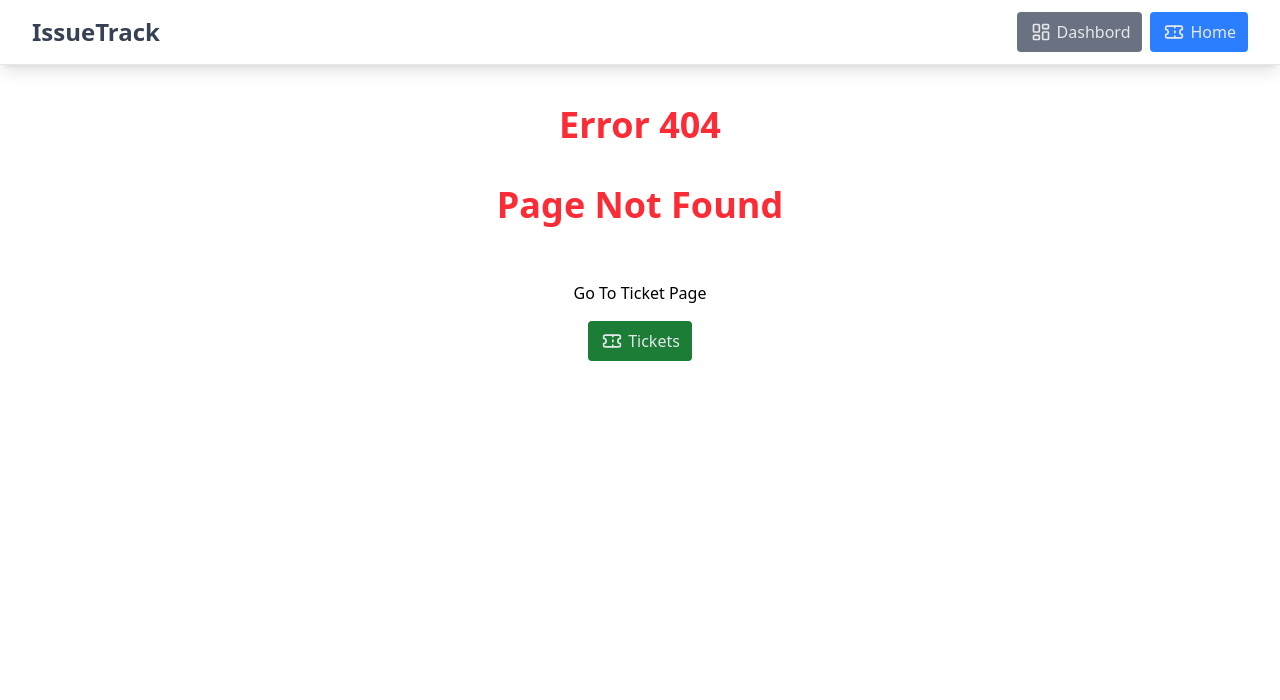
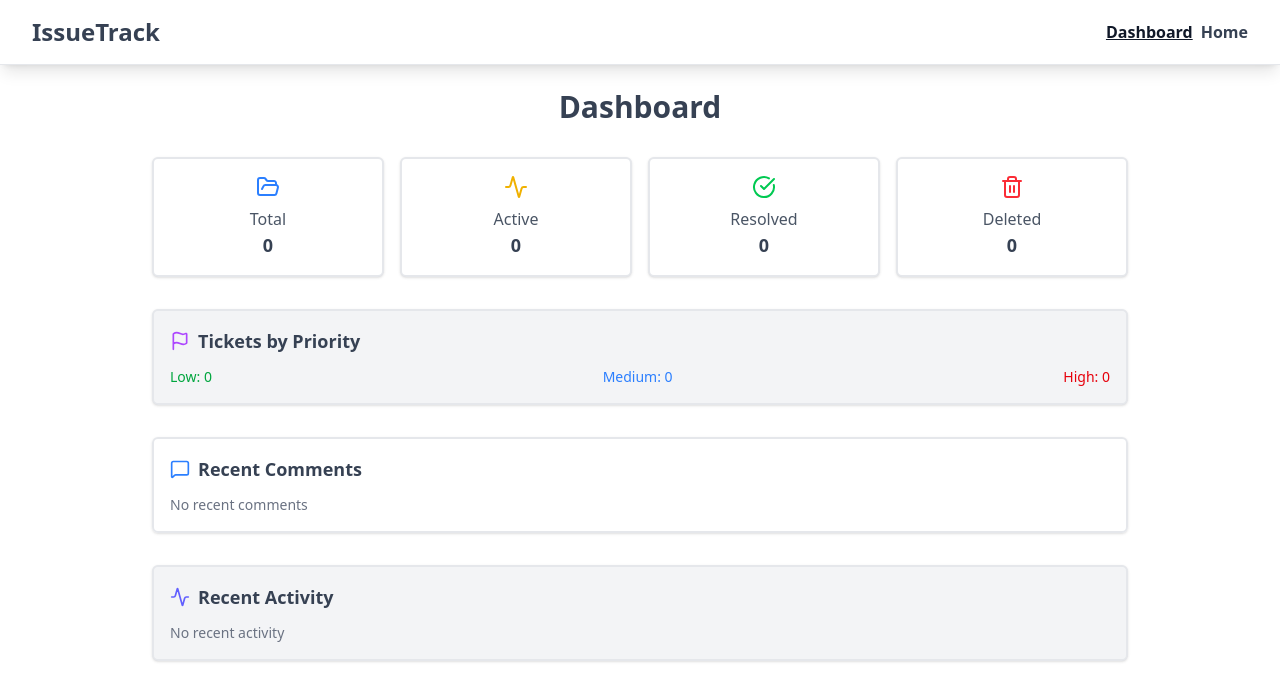
Before and after one commit to SyntaxByGulshan/ticketManager, a React (Vite) app: page /dashboard in a window 1280 px wide. Before the commit this address had no page. Shown: the top 700 px of the page. Built offline with nearby package versions, Linux system fonts and the light colour scheme.

Commit message:
update09

```diff
--- a/src/PageRouting.tsx
+++ b/src/PageRouting.tsx
@@ -2,7 +2,7 @@ import { BrowserRouter,Routes,Route } from 'react-router-dom'
 import PageLayout from './PageLayout'
 import TicketDetailsPage from './pages/TicketDetailsPage'
 import App from './App'
-import DashbordPage from './pages/DashboardPage'
+import DashboardPage from './pages/DashboardPage'
 import DefaultPage from './pages/DefaultPage'
 export default function PageRouting() {
   return (
@@ -12,7 +12,7 @@ export default function PageRouting() {
        <Route path='' element={<PageLayout/>}>
        <Route path='' element={<App/>}/>
        <Route path='/ticket/:id' element={<TicketDetailsPage/>}/>
-       <Route path='/report' element={<DashbordPage/>}/>
+       <Route path='/dashboard' element={<DashboardPage/>}/>
        <Route path='*' element={<DefaultPage/>}/>
        </Route>
       </Routes>
--- a/src/components/Header.tsx
+++ b/src/components/Header.tsx
@@ -1,6 +1,5 @@
+import { NavLink, useNavigate } from "react-router-dom";
 
-import { useNavigate } from "react-router-dom";
-import {Ticket ,LayoutDashboard} from 'lucide-react'
 const Header = () => {
   const navigate = useNavigate();
 
@@ -15,27 +14,21 @@ const Header = () => {
               </h1>
             </div>
           </div>
-          <div className="space-x-2 flex items-center">
-            <button
-              onClick={() => navigate("report")}
-              className="bg-gray-500 text-gray-200 px-2 py-1 md:px-3 md:py-2 rounded hover:bg-gray-600 "
-            >
-             <div className="flex items-center gap-1">
-              <span><LayoutDashboard  className="h-5 m-2 md:m-0"/></span>
-              <span className="hidden md:flex"> Dashbord</span>
-             </div>
-            </button>
-            <button
-            onClick={()=>{
-              navigate('')
-            }}
-            className="bg-blue-500 text-gray-200 px-2 py-1 md:px-3 md:py-2 rounded hover:bg-blue-600  " >
-               <div className="flex items-center gap-1">
-                   <Ticket className='h-5 m-2 md:m-0' />
-                <span className="hidden md:flex">Home</span>
-               </div>
-            </button>
+          {/* nav section */}
+          <div>
+            <nav className="space-x-2 flex items-center font-bold">
+              <NavLink to="/dashboard" className={({isActive})=>isActive?'text-gray-900  underline ':' text-gray-700'} >
+                Dashboard
+              </NavLink>
+            {/* home button */}
+            <NavLink to="" className={({isActive})=>isActive?'text-gray-900 underline ':'text-gray-700'}>
+              Home
+            </NavLink>
+
+            </nav>
           </div>
+          {/* ticket appared formet */}
+
         </div>
       </div>
     </header>
--- a/src/components/TicketComments.tsx
+++ b/src/components/ticket/TicketComments.tsx
@@ -1,5 +1,5 @@
 
-import type TicketType from '../types/types'
+import type TicketType from '../../types/types'
 interface TicketDetailsProps{
     ticket:TicketType
 }
--- a/src/components/TicketDetails.tsx
+++ b/src/components/ticket/TicketDetails.tsx
@@ -1,4 +1,4 @@
-import type TicketType from "../types/types"
+import type TicketType from "../../types/types"
 
 interface TicketDetailsProps{
     ticket:TicketType
--- a/src/pages/DashboardPage.tsx
+++ b/src/pages/DashboardPage.tsx
@@ -3,8 +3,8 @@ import type { RootState } from "../store/store";
 import { MessageSquare, CheckCircle, Trash2, FolderOpen, Activity, Flag } from "lucide-react";
 
 export default function DashboardPage() {
-  const ticketsState = useSelector((state: RootState) => state.tickets);
-  const ticketsArray = ticketsState.tickets;
+  const ticketsArray = useSelector((state: RootState) => state.tickets.tickets);
+
 
   // --- Stats ---
   const totalTickets = ticketsArray.length;
--- a/src/pages/TicketDetailsPage.tsx
+++ b/src/pages/TicketDetailsPage.tsx
@@ -11,8 +11,8 @@ import Notification from "../components/Notification";
 import DeleteButton from "../components/buttons/DeleteButton";
 import AddNewCommentField from "../components/AddNewCommentField";
 import BackButton from "../components/buttons/BackButton";
-import TicketDetails from "../components/TicketDetails";
-import TicketComments from "../components/TicketComments";
+import TicketDetails from "../components/ticket/TicketDetails";
+import TicketComments from "../components/ticket/TicketComments";
 interface TicketNotifictionProps {
   notificationType: "Delete" | TicketType["status"];
   id: NotificationProps["id"];
--- a/src/pages/TicketListPage.tsx
+++ b/src/pages/TicketListPage.tsx
@@ -11,7 +11,7 @@ import SearchBar from "../components/applyFilters/SearchBar";
 import StatusFilterSelector from "../components/applyFilters/StatusFilterSelector";
 import PriorityFilterSelector from "../components/applyFilters/PriorityFilterSelector";
 import AddNewTicketButton from "../components/buttons/AddNewTicketButton";
-import TicketTable from "../components/TicketTable";
+import TicketTable from "../components/ticket/TicketTable";
 import filterTickets from "../utils/filterTickets";
 interface TicketListProps {
   onCreateTicket: () => void;
```
Also changed, not shown: src/components/ticket/TicketTable.tsx (renamed from src/components/TicketTable.tsx, +5 -5 lines), src/types/types.ts (line endings or trailing spaces), src/utils/filterTickets.ts (line endings or trailing spaces).
